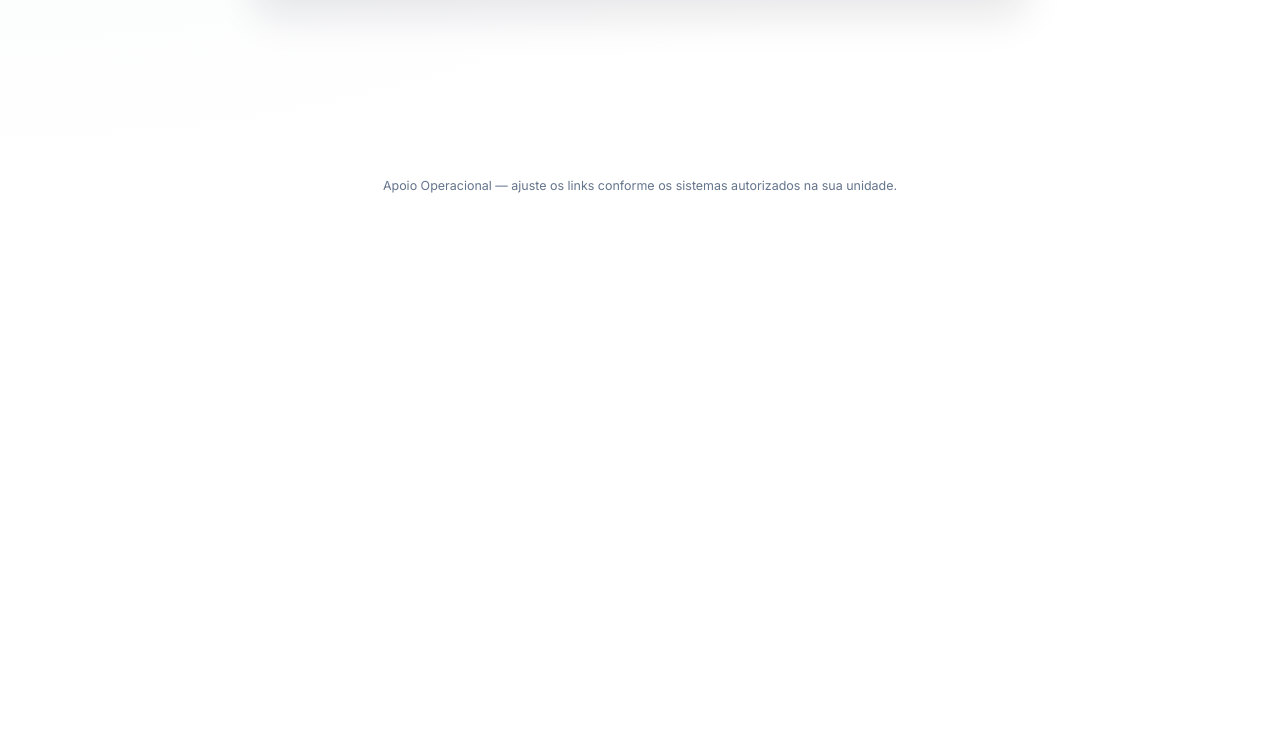
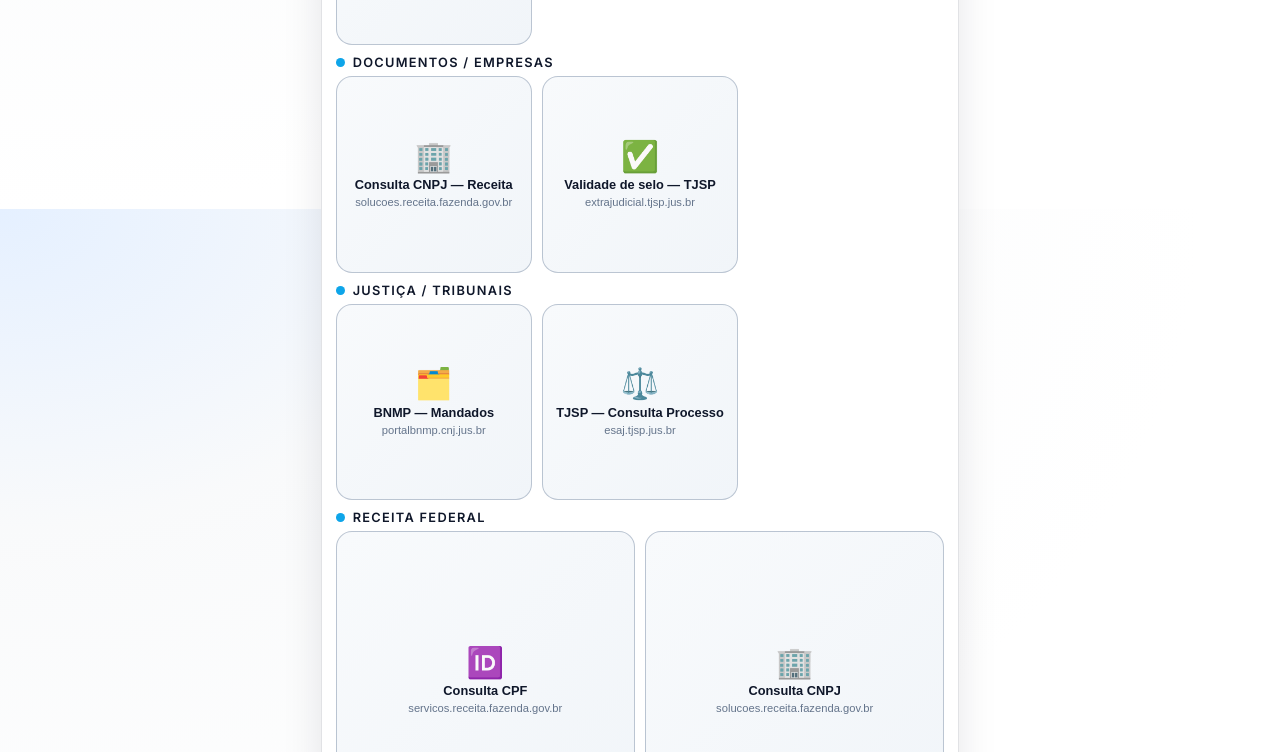
Before and after one commit to eddubueno/intel-pm-mobile, a plain HTML site: page index.html in a window 1280 px wide. Shown: the part 591-1343 px from the top of the page. Before the commit the page ends 800 px from the top, so only its background shows below. Drawn offline with nearby package versions, Linux system fonts and the light colour scheme.

Commit message:
Update index.html

```diff
--- a/index.html
+++ b/index.html
@@ -227,17 +227,23 @@
       .cols-2,.cols-3,.cols-4{grid-template-columns:minmax(0,1fr)}
     }
 
+    /* ====== CARDS QUADRADOS COM ÍCONE CENTRAL ====== */
     .qbtn{
+      position:relative;
       display:flex;
-      align-items:flex-start;
-      gap:8px;
-      border-radius:14px;
-      padding:9px 10px;
+      flex-direction:column;
+      align-items:center;
+      justify-content:center;
+      gap:4px;
+      border-radius:16px;
+      padding:10px;
       border:1px solid rgba(148,163,184,.6);
       background:linear-gradient(135deg,rgba(248,250,252,1),rgba(241,245,249,1));
       cursor:pointer;
       transition:transform .06s ease, box-shadow .12s ease, border-color .12s ease, background .12s ease;
-      text-align:left;
+      text-align:center;
+      aspect-ratio: 1 / 1;          /* mais quadrado */
+      min-height:90px;              /* garante área de toque confortável */
     }
 
     .qbtn:hover{
@@ -248,30 +254,37 @@
     }
 
     .qbtn-ico{
-      width:1.6rem;
-      font-size:1.2rem;
-      text-align:center;
+      font-size:1.9rem;
+      line-height:1;
+      margin-bottom:2px;
     }
 
     .qbtn-main{
       display:block;
-      font-size:.85rem;
+      font-size:.8rem;
       font-weight:600;
       color:#0f172a;
     }
 
     .qbtn-meta{
       display:block;
-      font-size:.72rem;
+      font-size:.7rem;
       color:var(--muted);
     }
 
     .qbtn-remove{
-      margin-left:auto;
-      font-size:.8rem;
+      position:absolute;
+      top:6px;
+      right:6px;
+      font-size:.7rem;
       color:#94a3b8;
       cursor:pointer;
-      padding-left:4px;
+      padding:2px 4px;
+      border-radius:999px;
+      background:rgba(248,250,252,.9);
+    }
+    .qbtn-remove:hover{
+      color:#0f172a;
     }
 
     .custom-empty{
@@ -499,10 +512,8 @@
 
     b.innerHTML = `
       <span class="qbtn-ico">${item.ico || '🔗'}</span>
-      <span>
-        <span class="qbtn-main">${item.nome}</span>
-        <span class="qbtn-meta">${host}</span>
-      </span>
+      <span class="qbtn-main">${item.nome}</span>
+      <span class="qbtn-meta">${host}</span>
     `;
 
     b.addEventListener('click', () => openUrl(item.url));
```
